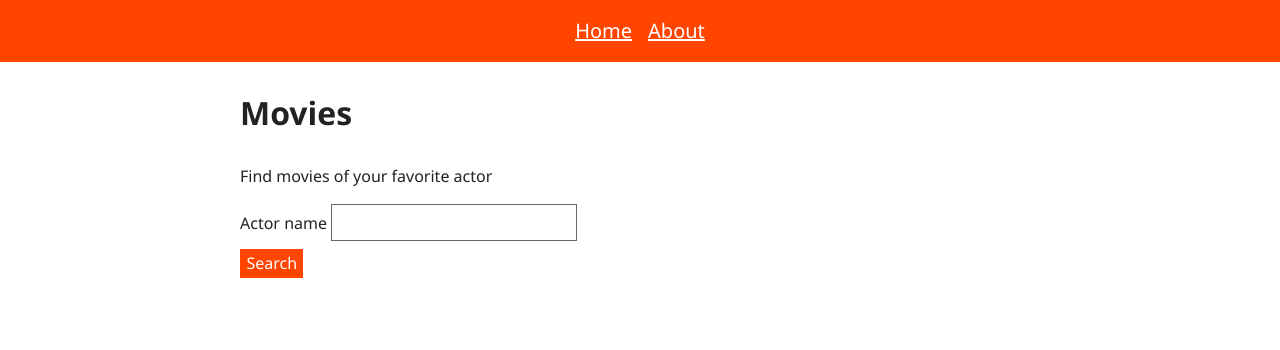
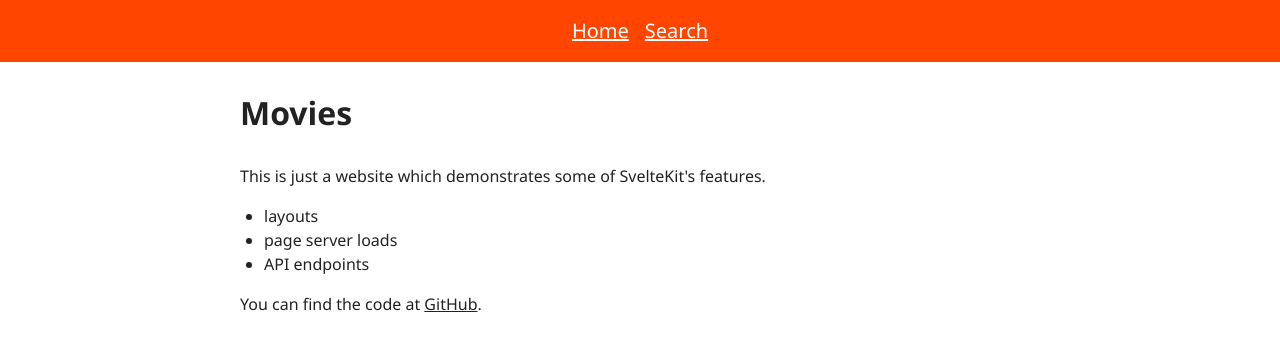
Before and after one commit to ScriptRaccoon/sveltekit-movies, a SvelteKit app: page / in a window 1280 px wide. Shown: the top 350 px of the page. Built offline with nearby package versions, Linux system fonts and the light colour scheme.

Commit message:
reordering of content

```diff
--- a/src/lib/components/Nav.svelte
+++ b/src/lib/components/Nav.svelte
@@ -3,7 +3,7 @@
 		<a href="/">Home</a>
 	</li>
 	<li>
-		<a href="/about">About</a>
+		<a href="/search">Search</a>
 	</li>
 </ul>
 
--- a/src/routes/+page.svelte
+++ b/src/routes/+page.svelte
@@ -1,38 +1,33 @@
-<script lang="ts">
-	import { goto } from "$app/navigation";
-
-	let name = "";
-
-	function handle_submit() {
-		goto(`/search/${name}`);
-	}
-</script>
-
 <svelte:head>
 	<title>Movies</title>
 </svelte:head>
 
 <h1>Movies</h1>
 
-<p>Find movies of your favorite actor</p>
+<p>
+	This is just a website which demonstrates some of SvelteKit's
+	features.
+</p>
 
-<form on:submit|preventDefault={handle_submit}>
-	<p>
-		<label
-			>Actor name
-			<input type="text" bind:value={name} />
-		</label>
-	</p>
-	<p>
-		<button>Search</button>
-	</p>
-</form>
+<ul>
+	<li>layouts</li>
+	<li>page server loads</li>
+	<li>API endpoints</li>
+</ul>
+
+<p>
+	You can find the code at <a
+		href="https://github.com/ScriptRaccoon/sveltekit-movies"
+		target="_blank">GitHub</a
+	>.
+</p>
 
 <style>
-	form {
+	p {
 		margin-block: 1rem;
 	}
-	form p {
-		margin-bottom: 0.5rem;
+
+	ul {
+		margin-left: 1.5rem;
 	}
 </style>
--- /dev/null
+++ b/src/routes/search/+page.svelte
@@ -0,0 +1,33 @@
+<script lang="ts">
+	import { goto } from "$app/navigation";
+
+	let name = "";
+
+	function handle_submit() {
+		goto(`/search/${name}`);
+	}
+</script>
+
+<svelte:head>
+	<title>Movies - Search</title>
+</svelte:head>
+
+<h1>Search</h1>
+
+<form on:submit|preventDefault={handle_submit}>
+	<p>
+		<label
+			>Actor name
+			<input type="text" bind:value={name} />
+		</label>
+	</p>
+	<p>
+		<button>Search</button>
+	</p>
+</form>
+
+<style>
+	p {
+		margin-bottom: 0.5rem;
+	}
+</style>
```
